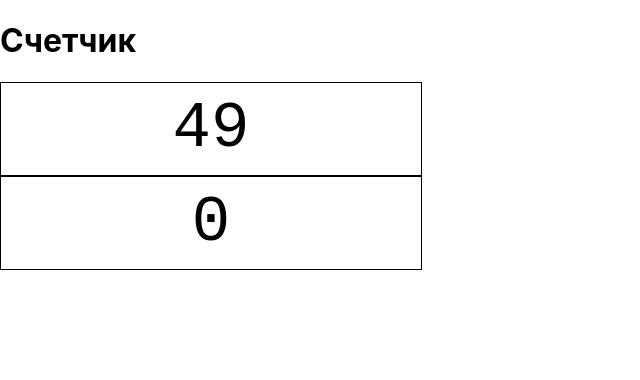
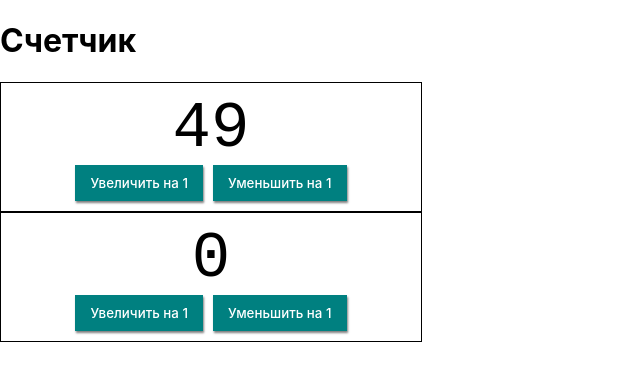
Before and after one commit to K-Basket/React-events-forms, a React (Create React App) app: page / in a window 1280 px wide. Shown: the top 380 px of the page, without its empty margins (0-640 px from the left). Built offline with nearby package versions, Linux system fonts and the light colour scheme.

Commit message:
end part

```diff
--- a/src/components/Counter/Controls.jsx
+++ b/src/components/Counter/Controls.jsx
@@ -1,12 +1,15 @@
 import css from './Counter.module.css';
 
+// данный Controls вынесен в отдельный  файл для демонстрации метода "Подъем состояния"
 export function Controls({ onIncrement, onDecrement }) {
-  <div className={css.Counter__controls}>
-    <button type="button" onClick={this.handleIncrement}>
-      Увеличить на 1
-    </button>
-    <button type="button" onClick={this.handleDecrement}>
-      Уменьшить на 1
-    </button>
-  </div>;
+  return (
+    <div className={css.Counter__controls}>
+      <button type="button" onClick={onIncrement}>
+        Увеличить на 1
+      </button>
+      <button type="button" onClick={onDecrement}>
+        Уменьшить на 1
+      </button>
+    </div>
+  );
 }
--- a/src/components/Counter/Counter.jsx
+++ b/src/components/Counter/Counter.jsx
@@ -66,6 +66,11 @@ export class Counter extends React.Component {
       <div className={css.Counter}>
         <span className={css.Counter__value}>{this.state.value}</span>
 
+        <Controls
+          onDecrement={this.handleDecrement}
+          onIncrement={this.handleIncrement}
+        />
+
         {/* <div className={css.Counter__controls}>
           <button type="button" onClick={this.handleIncrement}>
             Увеличить на 1
```
